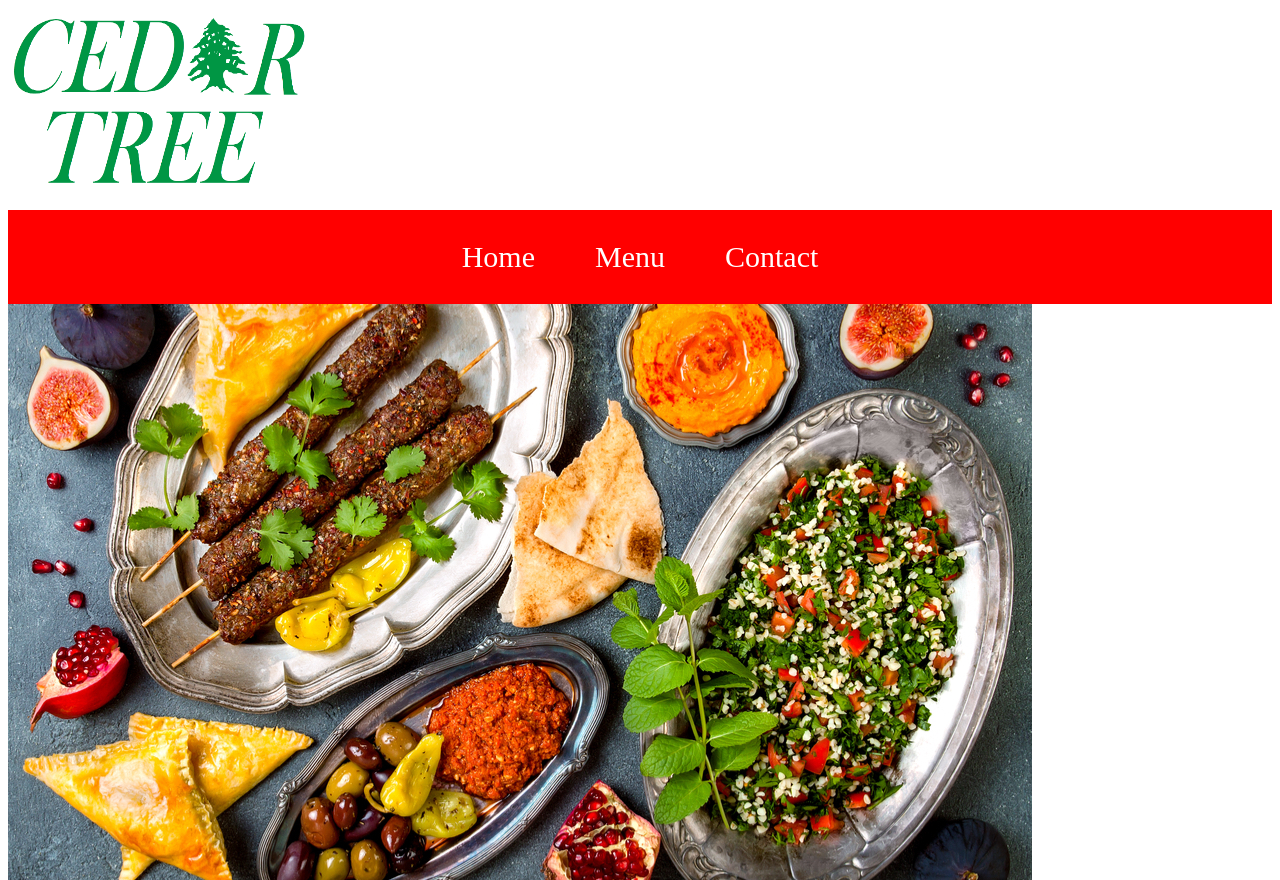
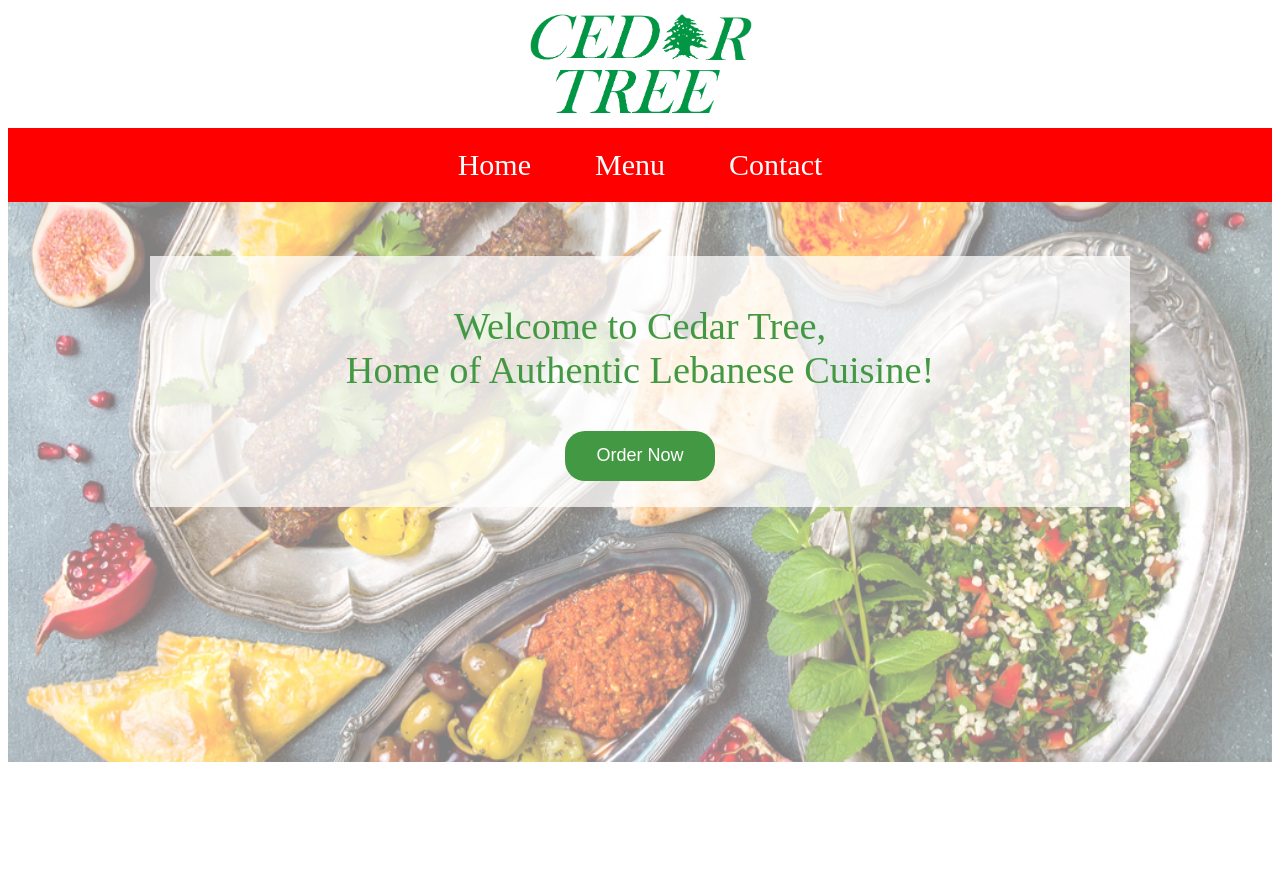
Before and after one commit to sjaafar32/restaurant-page, a website built with webpack: page dist/index.html in a window 1280 px wide. Shown: the top 880 px of the page. After the commit the page ends 800 px from the top, so only its background shows below. Built offline with nearby package versions, Linux system fonts and the light colour scheme; files whose address does not match are found by name.

Commit message:
Mostly finished home page

```diff
--- a/style.css
+++ b/style.css
@@ -1,6 +1,11 @@
 html {
     font-size: 62.5%;
 }
+
+/*#main {
+    height: 100vh;
+
+}*/
 
 .nav-logo-div {
     display: flex;
@@ -9,9 +14,18 @@ html {
     flex-direction: column;
 }
 
+.logo-div {
+    display: flex;
+    justify-content: center;
+    align-items: center;
+}
+
 .logo {
-    height: 200px;
-    width: 300px;
+    height: max(15vh, 50px);
+}
+
+.nav-div {
+    display: flex;
 }
 
 .nav-bar {
@@ -25,7 +39,7 @@ html {
 
 .nav-text {
     font-size: 3rem;
-    margin: 3rem;
+    margin: 2rem max(2.5vw, 1.4rem);
     color: white;
 }
 
@@ -33,6 +47,44 @@ html {
     text-decoration: underline;
 }
 
-.header {
-    color: green;
+.home-div {
+    display: flex;
+    justify-content: center;
+    align-items: center;
 }
+
+.text-div {
+    display: flex;
+    justify-content: center;
+    flex-direction: column;
+    width: min(75vw, 1000px);
+    margin-left: auto;
+    margin-right: auto;
+    font-size: max(3vw, 2.5rem);
+    font-weight: 500;
+    color: rgb(67, 153, 67);
+    padding: 1rem;
+    text-align: center;
+    position: absolute;
+    top: max(32vh, 200px);
+    background-color: rgba(255, 255, 255, 0.733);
+}
+
+.menu-button {
+    width: min(15rem, 35vw);
+    height: 50px;
+    margin: auto auto 2vh auto;
+    border-style: none;
+    background-color: rgb(67, 153, 67);
+    border-radius: 20px;
+    color: white;
+    font-size: 1.8rem;
+}
+
+.food-image {
+    /*position: relative;*/
+    width: 100%;
+    height: 70vh;
+    opacity: 50%;
+    object-fit: cover;
+}
```
